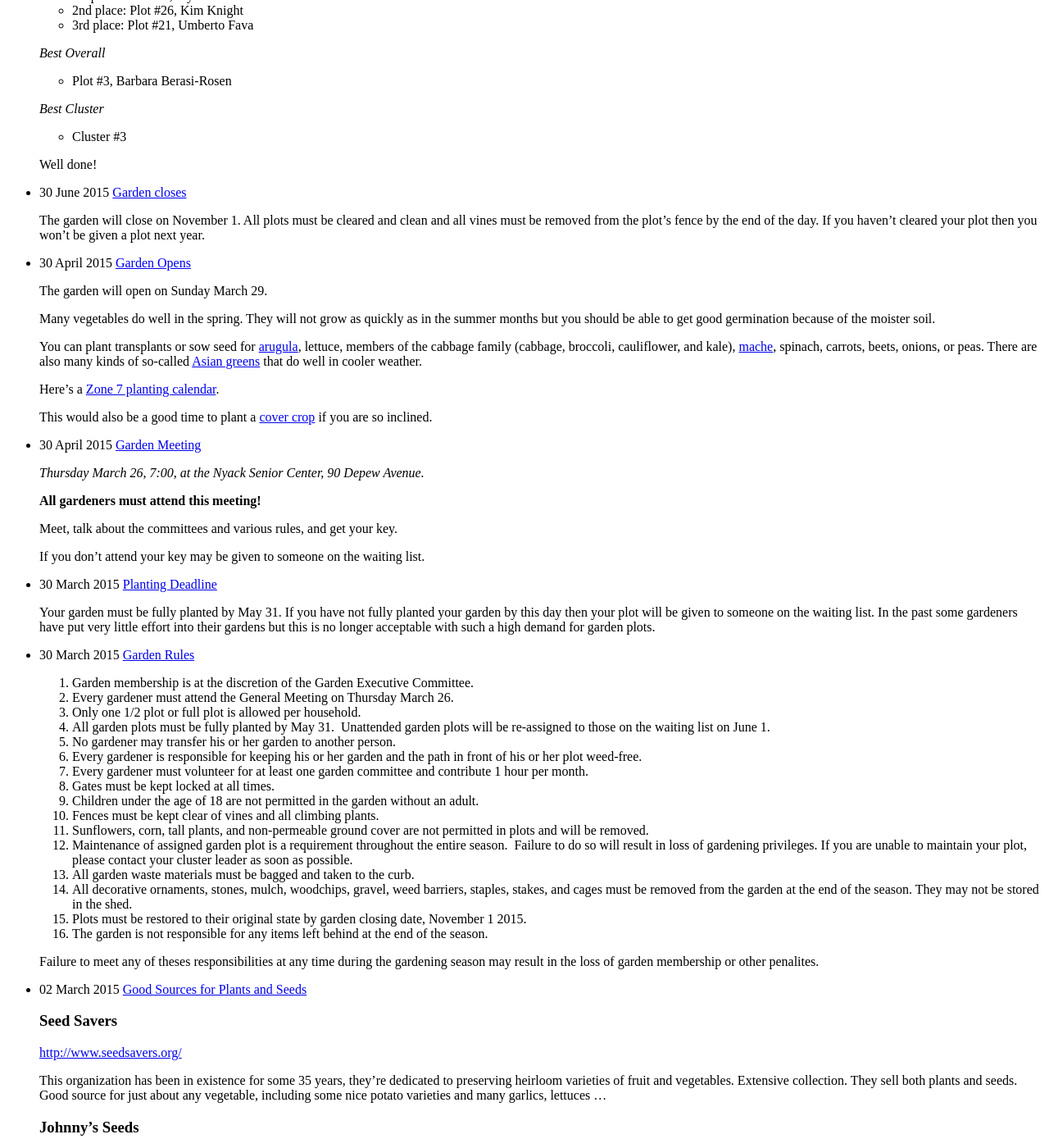
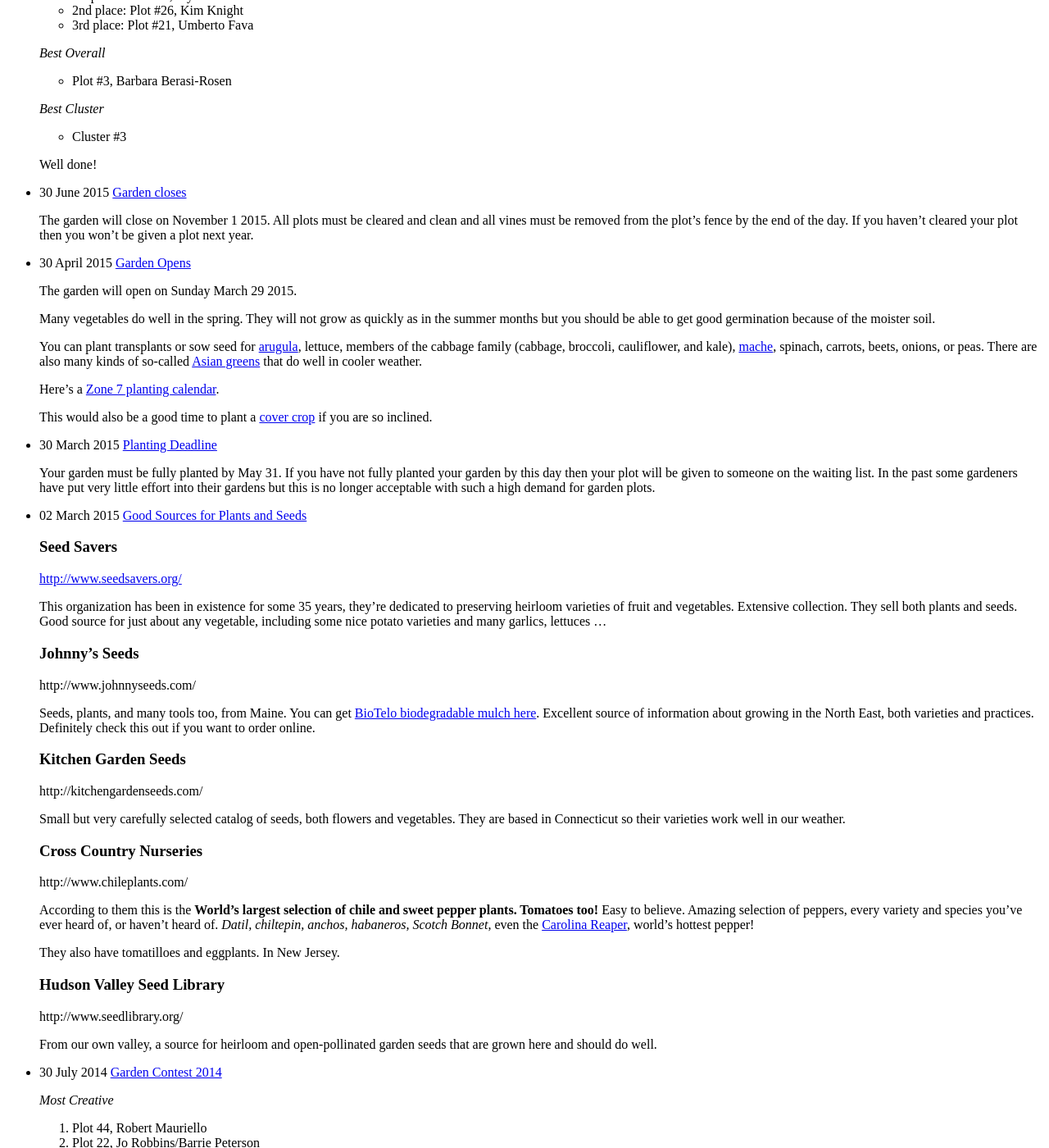
Before and after one commit to bosborne/nyackcommunitygarden, a Jekyll site: the page built from blog/index.html, in a window 1280 px wide and 1400 px high, scrolled down 663 px. Shown: the whole window at 82% size. Built offline with Jekyll 4.4.1, drawn with Linux system fonts in a browser that asks for light colours; nearby versions of some CDN libraries; library files that are not in the unit come from our copies; Markdown is read by kramdown in place of the engine named in the settings.

Commit message:
Minor edits

```diff
--- a/_posts/2015-03-30-garden-rules.md
+++ /dev/null
@@ -1,24 +0,0 @@
----
-layout: post
-pageclass: blog
-title: "Garden Rules"
-published: true
----
-1.  Garden membership is at the discretion of the Garden Executive Committee.
-2.  Every gardener must attend the General Meeting on Thursday March 26.
-3.  Only one 1/2 plot or full plot is allowed per household.
-4.  All garden plots must be fully planted by May 31.  Unattended garden plots will be re-assigned to those on the waiting list on June 1.
-5.  No gardener may transfer his or her garden to another person.
-6.  Every gardener is responsible for keeping his or her garden and the path in front of his or her plot weed-free.
-7.  Every gardener must volunteer for at least one garden committee and contribute 1 hour per month.
-8.  Gates must be kept locked at all times.
-9.  Children under the age of 18 are not permitted in the garden without an adult.
-10. Fences must be kept clear of vines and all climbing plants.
-11. Sunflowers, corn, tall plants, and non-permeable ground cover are not permitted in plots and will be removed.
-12. Maintenance of assigned garden plot is a requirement throughout the entire season.  Failure to do so will result in loss of gardening privileges. If you are unable to maintain your plot, please contact your cluster leader as soon as possible.
-13. All garden waste materials must be bagged and taken to the curb.
-14. All decorative ornaments, stones, mulch, woodchips, gravel, weed barriers, staples, stakes, and cages must be removed from the garden at the end of the season. They may not be stored in the shed.
-15. Plots must be restored to their original state by garden closing date, November 1 2015.
-16. The garden is not responsible for any items left behind at the end of the season.
-
-Failure to meet any of theses responsibilities at any time during the gardening season may result in the loss of garden membership or other penalites.
--- a/_posts/2015-04-30-garden-meeting.md
+++ /dev/null
@@ -1,13 +0,0 @@
----
-layout: post
-pageclass: blog
-title: "Garden Meeting"
-published: true
----
-*Thursday March 26, 7:00, at the Nyack Senior Center, 90 Depew Avenue.*
-
-**All gardeners must attend this meeting!**
-
-Meet, talk about the committees and various rules, and get your key.
-
-If you don't attend your key may be given to someone on the waiting list.
--- a/_posts/2015-06-30-garden-closes.md
+++ b/_posts/2015-06-30-garden-closes.md
@@ -4,4 +4,4 @@
 title: "Garden closes"
 published: true
 ---
-The garden will close on November 1. All plots must be cleared and clean and all vines must be removed from the plot's fence by the end of the day. If you haven't cleared your plot then you won't be given a plot next year.
+The garden will close on November 1 2015. All plots must be cleared and clean and all vines must be removed from the plot's fence by the end of the day. If you haven't cleared your plot then you won't be given a plot next year.
```
Also changed, not shown: _posts/2015-04-30-garden-opens.md (+1 -1 lines).
